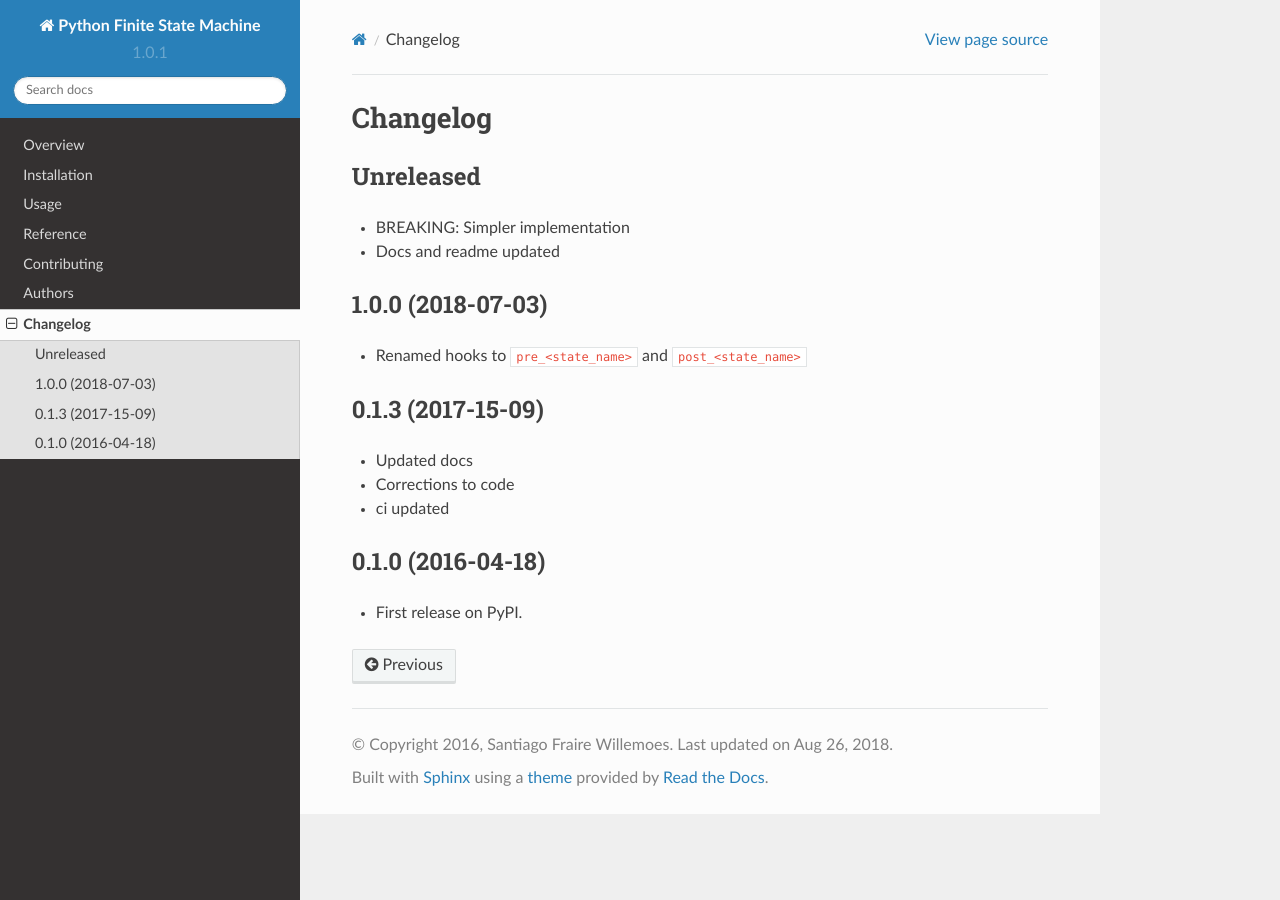
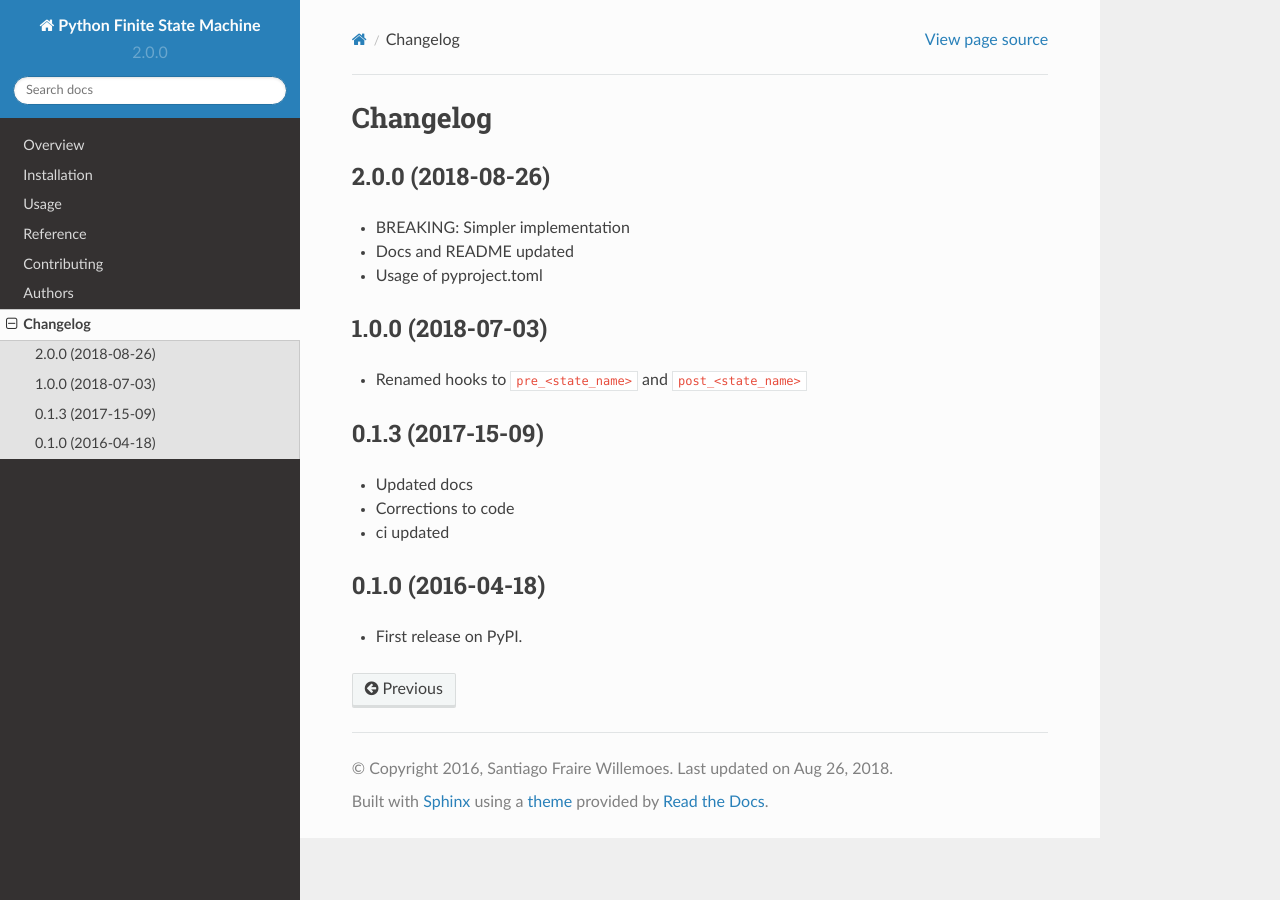
Before and after one commit to woile/pyfsm, a Sphinx documentation site: the page built from docs/changelog.rst, in a window 1280 px wide. Built offline with Sphinx 7.4.7 and the Read the Docs theme 2.0.0, drawn with Linux system fonts in a browser that asks for light colours.

Commit message:
Bump version: 1.0.1 → 2.0.0

```diff
--- a/CHANGELOG.rst
+++ b/CHANGELOG.rst
@@ -2,11 +2,12 @@
 Changelog
 =========
 
-Unreleased
------------
+2.0.0 (2018-08-26)
+-----------------------------------------
 
 * BREAKING: Simpler implementation
-* Docs and readme updated
+* Docs and README updated
+* Usage of pyproject.toml
 
 1.0.0 (2018-07-03)
 -----------------------------------------
--- a/README.rst
+++ b/README.rst
@@ -29,10 +29,6 @@ Overview
 
 .. |version| image:: https://img.shields.io/pypi/v/fsmpy.svg?style=flat
     :alt: PyPI Package latest release
-    :target: https://pypi.python.org/pypi/fsmpy
-
-.. |downloads| image:: https://img.shields.io/pypi/dm/fsmpy.svg?style=flat
-    :alt: PyPI Package monthly downloads
     :target: https://pypi.python.org/pypi/fsmpy
 
 .. |wheel| image:: https://img.shields.io/pypi/wheel/fsmpy.svg?style=flat
--- a/docs/conf.py
+++ b/docs/conf.py
@@ -26,7 +26,7 @@ project = 'Python Finite State Machine'
 year = '2016'
 author = 'Santiago Fraire Willemoes'
 copyright = '{0}, {1}'.format(year, author)
-version = release = '1.0.1'
+version = release = '2.0.0'
 
 pygments_style = 'trac'
 templates_path = ['.']
--- a/fsm/__init__.py
+++ b/fsm/__init__.py
@@ -3,4 +3,4 @@
 from .exceptions import InvalidTransition  # NOQA
 from .fsm import FiniteStateMachineMixin, BaseFiniteStateMachineMixin  # NOQA
 
-__version__ = "1.0.1"
+__version__ = "2.0.0"
--- a/pyproject.toml
+++ b/pyproject.toml
@@ -1,6 +1,6 @@
 [tool.poetry]
 name = "fsmpy"
-version = "1.0.1"
+version = "2.0.0"
 description = "Minimal state machine"
 authors = ["Santiago Fraire Willemoes <santiwilly@gmail.com>"]
 license = "MIT"
@@ -9,6 +9,9 @@ keywords=["finite", "state", "machine", "minimal"]
 classifiers=[
     'Development Status :: 5 - Production/Stable',
     'Intended Audience :: Developers',
+]
+packages = [
+    { include = "fsm" }
 ]
 homepage = "https://github.com/Woile/pyfsm"
 repository = "https://github.com/Woile/pyfsm"
--- a/setup.py
+++ b/setup.py
@@ -19,7 +19,7 @@ def read(*names, **kwargs):
 
 setup(
     name="fsmpy",
-    version="1.0.1",
+    version="2.0.0",
     license="BSD",
     description="Minimal state machine",
     long_description="%s\n%s"
@@ -32,7 +32,7 @@ setup(
     author="Santiago Fraire Willemoes",
     author_email="santiwilly@gmail.com",
     url="https://github.com/Woile/pyfsm",
-    download_url="https://github.com/Woile/pyfsm/tree/1.0.1",
+    download_url="https://github.com/Woile/pyfsm/tree/2.0.0",
     include_package_data=True,
     classifiers=[
         # complete classifier list: http://pypi.python.org/pypi?%3Aaction=list_classifiers
```
Also changed, not shown: other parts of README.rst (+1 -1 lines), .bumpversion.cfg.
